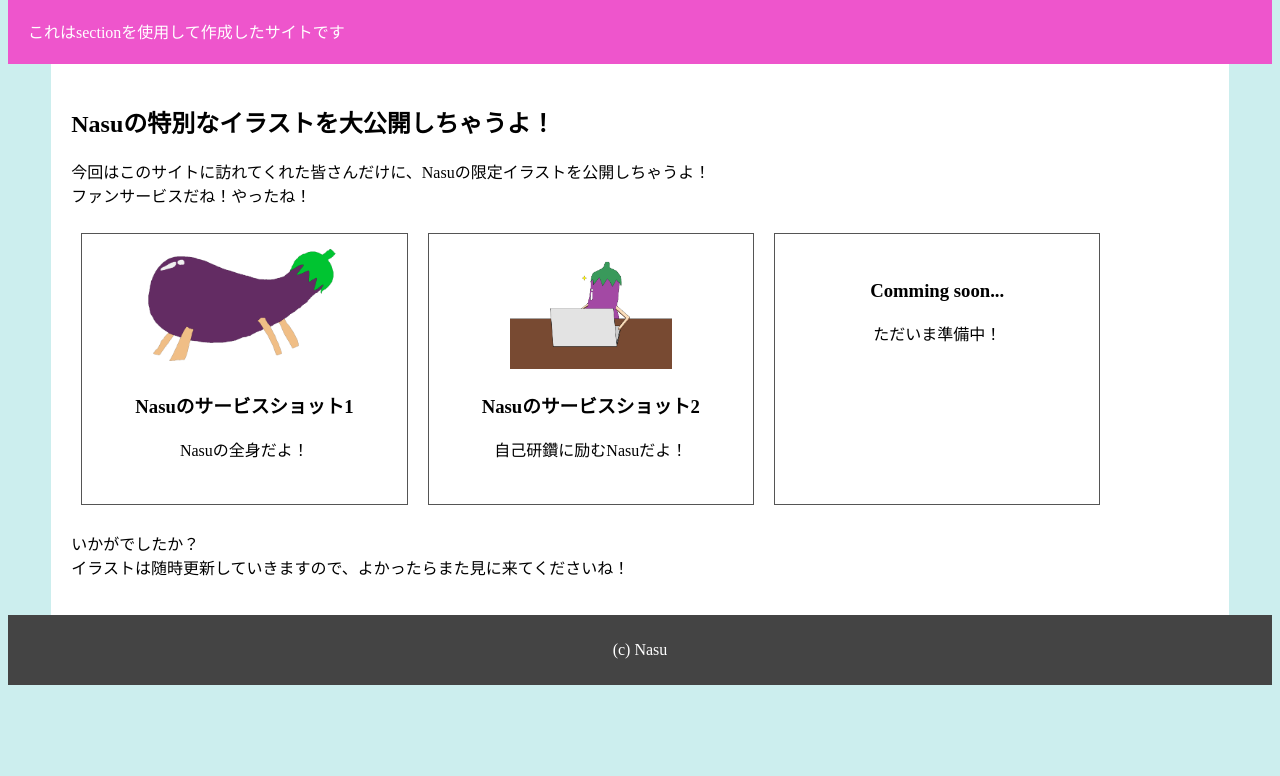
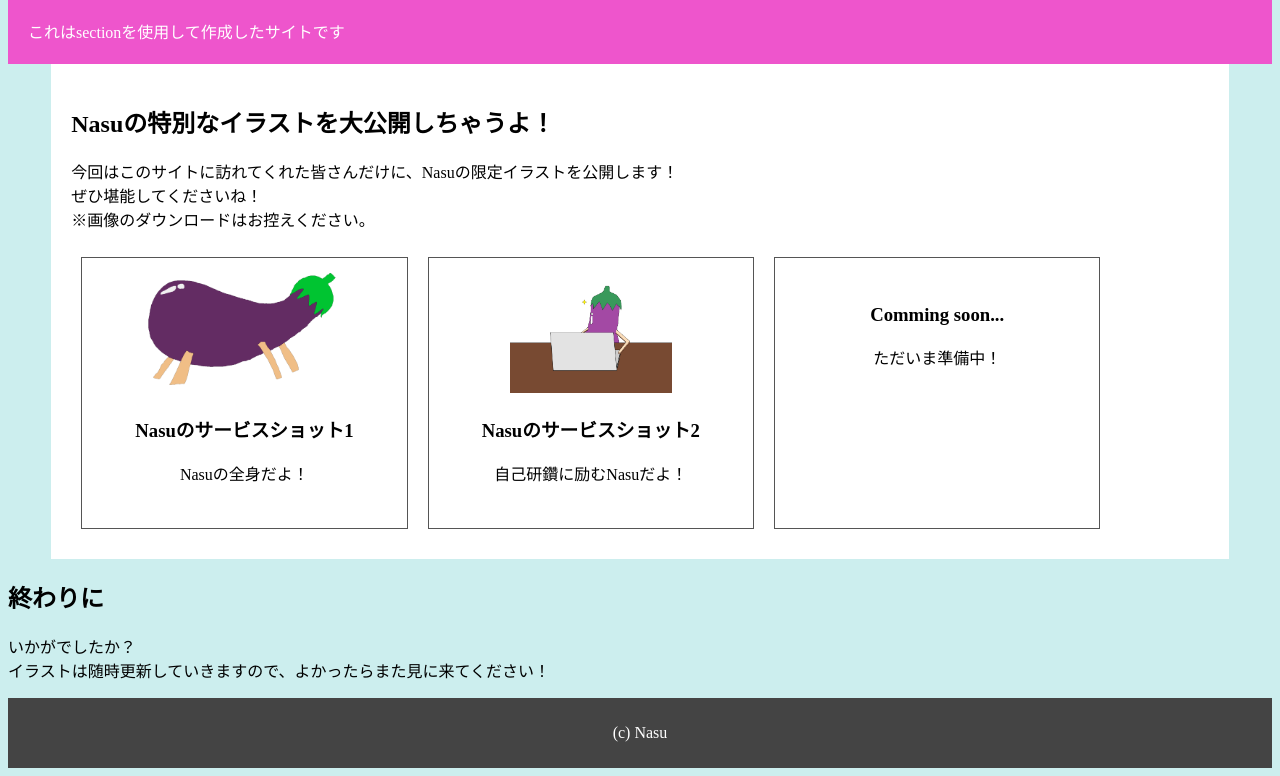
Before and after one commit to Nasu-beginner/Portfolio2, a plain HTML site: page index.html in a window 1280 px wide. Shown: the part 74-850 px from the top of the page. Before the commit the page ends 800 px from the top, so only its background shows below. Drawn offline with Linux system fonts and the light colour scheme.

Commit message:
index.htmlを更新 ・.summary-contentsを追加

```diff
--- a/index.html
+++ b/index.html
@@ -15,7 +15,8 @@
     <div class="main-contents">
       <section class="main-contents-text">
         <h2>Nasuの特別なイラストを大公開しちゃうよ！</h2>
-        <p>今回はこのサイトに訪れてくれた皆さんだけに、Nasuの限定イラストを公開しちゃうよ！<br>ファンサービスだね！やったね！</p>
+        <p>今回はこのサイトに訪れてくれた皆さんだけに、Nasuの限定イラストを公開します！<br>ぜひ堪能してくださいね！<br>※画像のダウンロードはお控えください。</p>
+      </section>
 
       <div class="contents">
         <img src="img/Nasu1.png" alt="Nasuの自作イラスト1">
@@ -46,9 +47,12 @@
 
       <div class="clear"></div>
 
-        <p>いかがでしたか？<br>イラストは随時更新していきますので、よかったらまた見に来てくださいね！</p>
+    </div>
+
+    <section class="summary-contents">
+      <h2>終わりに</h2>
+      <p>いかがでしたか？<br>イラストは随時更新していきますので、よかったらまた見に来てください！</p>
     </section>
-    </div>
 
     <footer>
       <p>(c) Nasu</p>
```
Lines whose indentation alone changed are shown as unchanged.
